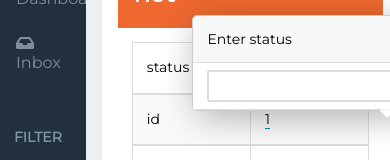
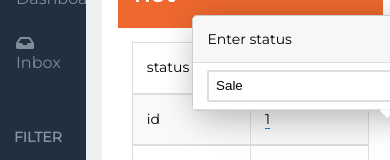
Before and after one commit to sanchezl391/phone-inventory-system-app, a React (Create React App) app: page / in a window 390 px wide. Both pictures are taken after a click on the element "Sale". Shown: the part 206-366 px from the top of the page. Built offline with nearby package versions, Linux system fonts and the light colour scheme.

Commit message:
finished phone form components main functionality

```diff
--- a/src/App/AppBody/PhoneDialog/Row/Value/Input/Input.js
+++ b/src/App/AppBody/PhoneDialog/Row/Value/Input/Input.js
@@ -2,14 +2,28 @@ import React, {useState} from 'react';
 import './Input.scss';
 
 let Input = (props) => {
+  let [value, setValue] = useState(props.displayVal);
+  let handleChange = (e) => {
+    setValue(e.target.value);
+  };
+  let handleSaveBtnClicked = () => {
+    props.setDisplayVal(value);
+    props.handleCloseBtnClicked();
+  };
+  console.log('inside Input', value);
+
   let html = <div className="input-container">
         <p>Enter {props.name}</p>
         <div className="row">
-            <input />
-            <i className="input-btn fas fa-check"></i>
-            <i className="input-btn fas fa-times"></i>
+            <input onChange={handleChange} value={value}/>
+            <i
+              onClick={() => handleSaveBtnClicked()}
+              className="input-btn fas fa-check"></i>
+            <i
+              className="input-btn fas fa-times"
+              onClick={() => props.handleCloseBtnClicked()}></i>
         </div>
-        <i class="lg-txt fas fa-caret-down"></i>
+        <i className="lg-txt fas fa-caret-down"></i>
   </div>;
   return html;
 };
--- a/src/App/AppBody/PhoneDialog/Row/Value/Value.js
+++ b/src/App/AppBody/PhoneDialog/Row/Value/Value.js
@@ -12,22 +12,23 @@ let criticalPhoneKeys = [
     'model'
   ];
 
-
-// render Input only when value was clicked
 let Value = (props) => {
-    let handleClick = () => {
-        setInputJsx(<Input name={props.name}/>);
-    };
-
-    let [value, setValue] = useState(props.value);
+  let [displayVal, setDisplayVal] = useState(props.value);
   let [inputJsx, setInputJsx] = useState('');
-    let isEmpty = !((props.value + '').length > 0);
+  let isEmpty = !((displayVal + '').length > 0);
   let isCritical = criticalPhoneKeys.includes(props.name);
   let valueClassName = 'value ';
 
+  let handleCloseBtnClicked = () => {
+    setInputJsx('');
+  };
+  let handleClick = () => {
+    setInputJsx(<Input setDisplayVal={setDisplayVal} displayVal={displayVal} handleCloseBtnClicked={handleCloseBtnClicked} name={props.name}/>);
+  };
+
   if(isEmpty){
     valueClassName += ' empty';
-      value = 'Empty';
+    setDisplayVal('Empty');
   }
   if(isCritical) valueClassName += ' isCritical';
 
@@ -36,7 +37,7 @@ let Value = (props) => {
         <p
             onClick={() => handleClick()}
             className={valueClassName}>
-            {value + ''}
+            {displayVal + ''}
         </p>
     </div>;
   return html;
```
Lines whose indentation alone changed are shown as unchanged.
